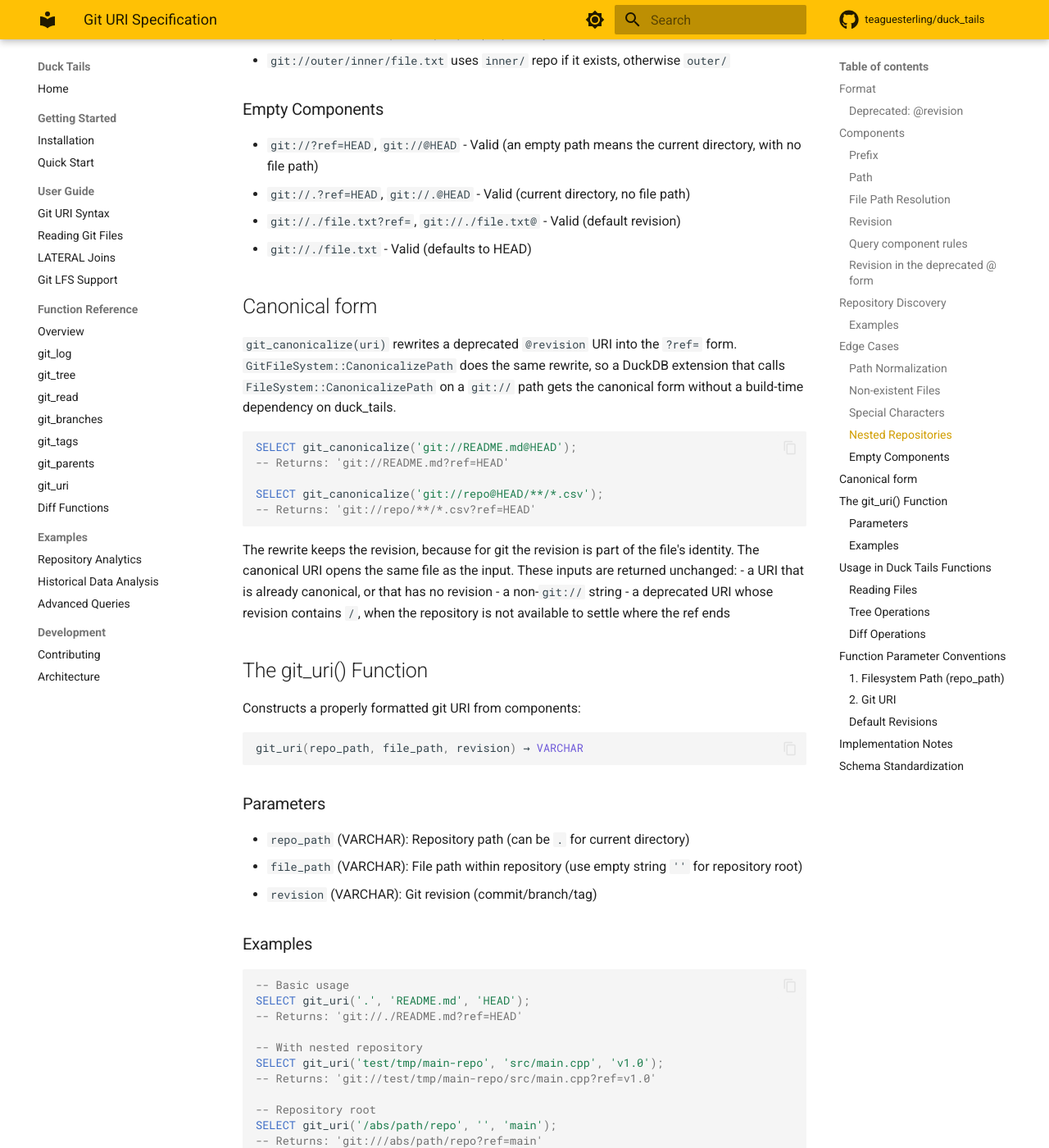
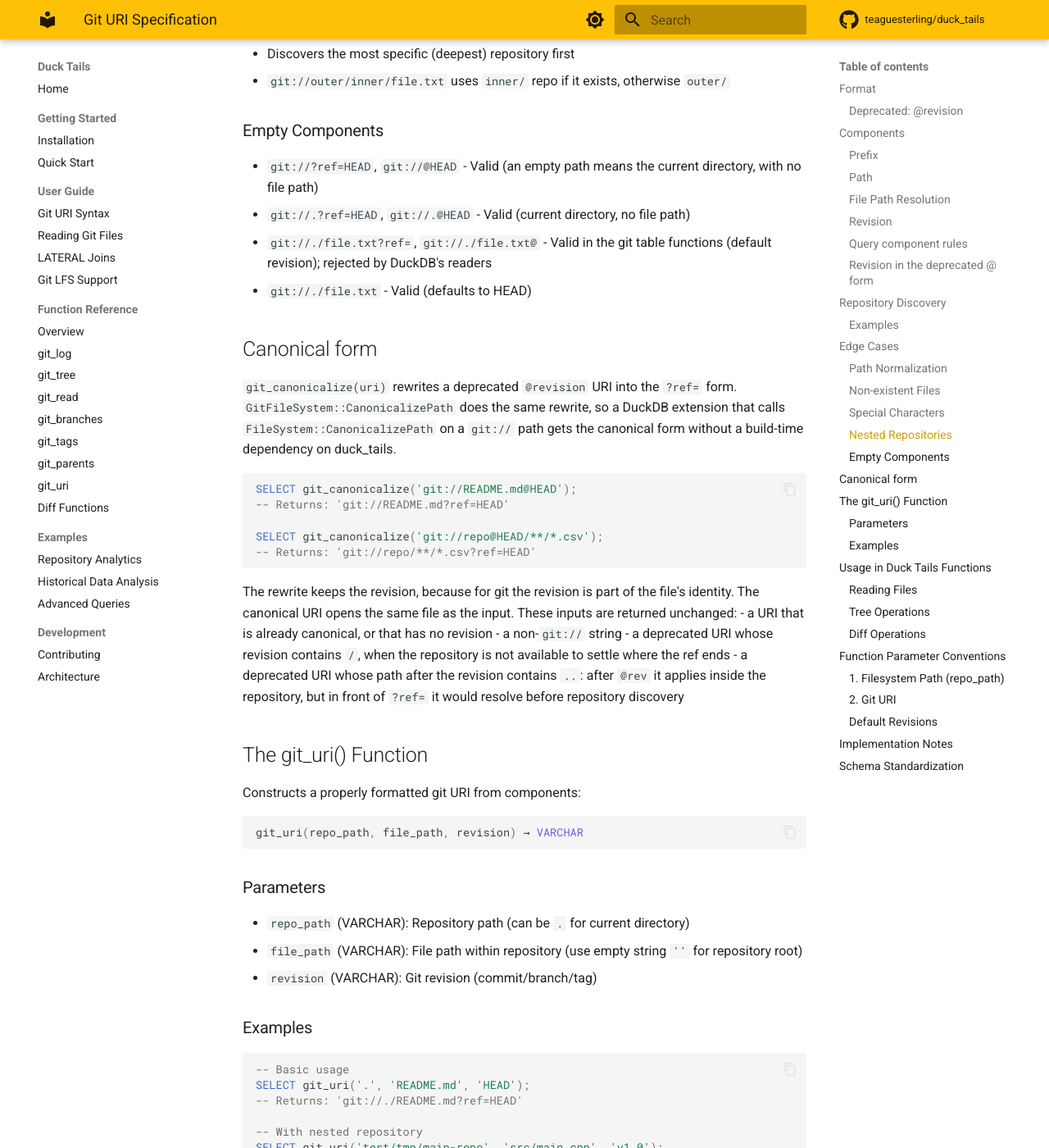
Before and after one commit to teaguesterling/duck_tails, an MkDocs documentation site: the page built from docs/git_uris.md, in a window 1280 px wide and 1400 px high, scrolled down 3540 px. Shown: the whole window at 82% size. Built offline with MkDocs 1.6.1 and Material for MkDocs 9.7.7, drawn with Linux system fonts in a browser that asks for light colours; comment, search, counter and statistics services are not loaded; some of the changed text lies outside the part shown.

Commit message:
docs: empty revision fails in DuckDB readers; canonicalize skips ".." suffixes
Both measured. read_text on git://...README.md@ failed with "Failed to
resolve revision " before this branch too, so the earlier "valid, default
revision" overstated it: true only for the git table functions.

Co-Authored-By: Claude Opus 5.5 (1M context) <noreply@anthropic.com>
Claude-Session: https://claude.ai/code/session_01PF5NuVif718PUVZFMtUe7q

```diff
--- a/docs/git_uris.md
+++ b/docs/git_uris.md
@@ -64,8 +64,9 @@ After repository discovery, the remaining path becomes the file path:
   both `%` and `&`. `ref` is the only parameter.
 - Everything before `?ref=` is the path, taken literally. An `@` there is part
   of a file name: `git://icon@2x.png?ref=HEAD` names `icon@2x.png`.
-- An empty value (`git://README.md?ref=`) means the default revision, the same
-  as the deprecated `git://README.md@`.
+- An empty value (`git://README.md?ref=`) means the default revision in the
+  git table functions, the same as the deprecated `git://README.md@`. DuckDB's
+  readers (`read_text`, `read_csv`) reject an empty revision in both forms.
 - Do not combine the two forms. In `git://a.md@HEAD?ref=v1.0` the path is the
   file name `a.md@HEAD`, so the URI fails with a file-not-found error unless a
   file with that exact name exists.
@@ -125,7 +126,8 @@ When a git URI is parsed, the system discovers the repository by:
 - `git://?ref=HEAD`, `git://@HEAD` - Valid (an empty path means the current
   directory, with no file path)
 - `git://.?ref=HEAD`, `git://.@HEAD` - Valid (current directory, no file path)
-- `git://./file.txt?ref=`, `git://./file.txt@` - Valid (default revision)
+- `git://./file.txt?ref=`, `git://./file.txt@` - Valid in the git table
+  functions (default revision); rejected by DuckDB's readers
 - `git://./file.txt` - Valid (defaults to HEAD)
 
 ## Canonical form
@@ -150,6 +152,9 @@ inputs are returned unchanged:
 - a non-`git://` string
 - a deprecated URI whose revision contains `/`, when the repository is not
   available to settle where the ref ends
+- a deprecated URI whose path after the revision contains `..`: after `@rev`
+  it applies inside the repository, but in front of `?ref=` it would resolve
+  before repository discovery
 
 ## The git_uri() Function
 
```
